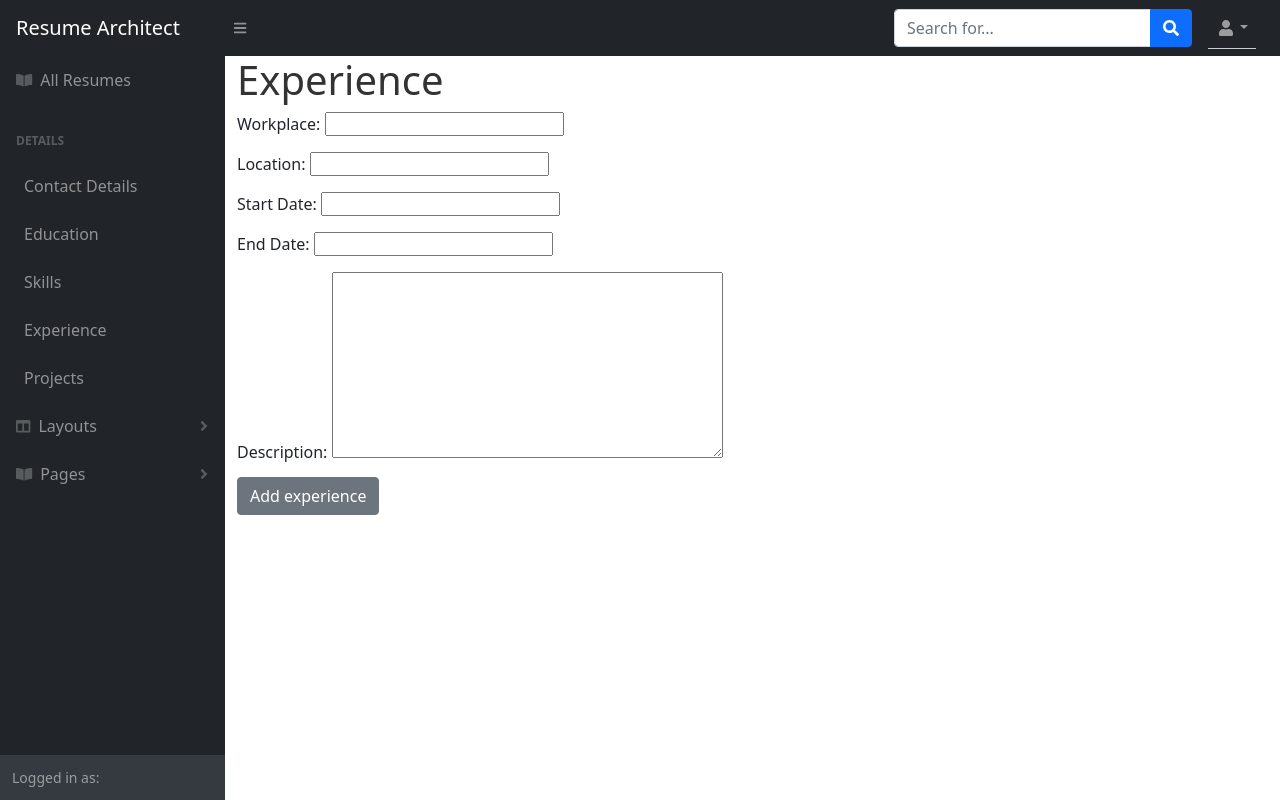
After one commit to Jazmin-Ewers/resume_architect, a Django app: page /experiences/ in a window 1280 px wide. The commit adds this page. Run offline with Django 3.2, Linux system fonts and the light colour scheme; data that the repository does not hold is empty; some libraries are stand-ins or nearby versions.

Commit message:
Add Experiences index page with form

```diff
--- a/main_app/forms.py
+++ b/main_app/forms.py
@@ -1,5 +1,5 @@
 from django.forms import ModelForm
-from .models import Education, Contact, Skill, Resume
+from .models import Education, Contact, Skill, Resume, Experience
 
 class EducationForm(ModelForm):
   class Meta:
@@ -20,3 +20,8 @@ class SkillForm(ModelForm):
   class Meta:
     model = Skill
     fields = '__all__'
+
+class ExperienceForm(ModelForm):
+  class Meta:
+    model = Experience
+    fields = '__all__'
--- a/main_app/models.py
+++ b/main_app/models.py
@@ -55,6 +55,12 @@ class Experience(models.Model):
     end_date = models.DateField('End Date')
     description = models.TextField(max_length = 2000)
 
+    def __str__(self):
+        return self.workplace
+
+    def get_absolute_url(self):
+        return reverse('experiences_index')
+
 class Education(models.Model):
     institution = models.CharField(max_length=200)
     graduation = models.DateField('Graduation Date')
--- a/main_app/templates/base.html
+++ b/main_app/templates/base.html
@@ -66,11 +66,7 @@
                       <div class="sb-nav-link-icon"></div>
                       Skills
                     </a>
-                    <a class="nav-link" href="{% url 'skills_create' %}">
-                      <div class="sb-nav-link-icon"></div>
-                      Add Skill
-                    </a>
-                    <a class="nav-link" href="#">
+                    <a class="nav-link" href="{% url 'experiences_index' %}">
                       <div class="sb-nav-link-icon"></div>
                       Experience
                     </a>
--- /dev/null
+++ b/main_app/templates/experiences/index.html
@@ -0,0 +1,28 @@
+{% extends 'base.html'%}
+{% block content %}
+
+<h1> Experience </h1>
+
+
+<!-- <form action="% url 'experiences_create' %" method="POST"> -->
+  {% csrf_token %}
+  {{ experiences_form.as_p }}
+  <input type="submit" class="btn btn-secondary" value="Add experience">
+</form>
+
+
+
+{% for experience in experiences %}
+  <div class="card">
+    <div class="card-content">
+      <span class="card-title">{{ experience.institution }}</span>
+      <p>Degree: {{ experience.degree }}:{{ experience.degree_description }}</p>
+      <p>Graduation: {{ experience.graduation }}</p>
+      <p>Location: {{ experience.location }}</p>
+      <!-- <a href="% url 'experiences_update' experience.id %" class="link-primary">Edit</a>
+      <a href="% url 'experiences_delete' experience.id %" class="link-danger">Delete</a> -->
+    </div>
+  </div>
+  {% endfor %}
+
+{% endblock %}
--- a/main_app/urls.py
+++ b/main_app/urls.py
@@ -5,32 +5,31 @@ urlpatterns = [
   path('', views.home, name='home'),
   path('accounts/signup/', views.signup, name='signup'),
 
-  # Skills
-
+  # Skills Paths
   path('skills/create/', views.SkillCreate.as_view(), name='skills_create'),
   path('skills/', views.skills_index, name='skills_index'),
   path('skills/<int:pk>/update/', views.SkillUpdate.as_view(), name='skills_update'),
   path('skills/<int:pk>/delete/', views.SkillDelete.as_view(), name='skills_delete'),
 
-  #Resume paths
-
+  #Resume Paths
   path('resumes/', views.resumes_index, name='resumes_index'),
   path('resumes/create/', views.ResumeCreate.as_view(), name='resumes_create'),
   path('resumes/<int:resume_id>/', views.resumes_detail, name='resumes_detail'),
   path('resumes/<int:resume_id>/assoc_skill/<int:skill_id>/', views.assoc_skill, name='assoc_skill'),
   path('resumes/<int:resume_id>/print', views.resumes_print, name='resumes_print'),
 
-  #Education
-
+  # Education Paths
   path('educations/', views.educations_index, name='educations_index'),
   path('educations/create/', views.EducationCreate.as_view(), name='educations_create'),
   path('educations/<int:pk>/update/', views.EducationUpdate.as_view(), name='educations_update'),
   path('educations/<int:pk>/delete/', views.EducationDelete.as_view(), name='educations_delete'),
+
   # Contact Paths
-
   path('contacts/', views.contacts_index, name='contacts_index'),
-  # path('contacts/create/', views.contacts_create, name='contacts_create'),
   path('contacts/create/', views.ContactCreate.as_view(), name='contacts_create'),
   path('contacts/<int:pk>/update/', views.ContactUpdate.as_view(), name='contacts_update'),
   path('contacts/<int:pk>/delete/', views.ContactDelete.as_view(), name='contacts_delete'),
+
+  # Experiences Paths
+  path('experiences/', views.experiences_index, name='experiences_index'),
 ]
--- a/main_app/views.py
+++ b/main_app/views.py
@@ -2,7 +2,7 @@ from django.shortcuts import render, redirect
 from django.views.generic.edit import CreateView, UpdateView, DeleteView
 from django.contrib.auth import login
 from django.contrib.auth.forms import UserCreationForm
-from .forms import EducationForm, ContactForm, ResumeForm, SkillForm
+from .forms import EducationForm, ContactForm, ResumeForm, SkillForm, ExperienceForm
 
 from main_app.models import *
 
@@ -166,3 +166,12 @@ class ContactUpdate(UpdateView):
 class ContactDelete(DeleteView):
   model = Contact
   success_url = '/contacts/'
+
+
+def experiences_index(request):
+  experiences = Experience.objects.all()
+  experiences_form = ExperienceForm()
+  return render(request, 'experiences/index.html', {
+    'experiences': experiences,
+    'experiences_form': experiences_form
+  })
```
Also changed, not shown: main_app/templates/main_app/experiences_form.html (added, +15 -0 lines).
